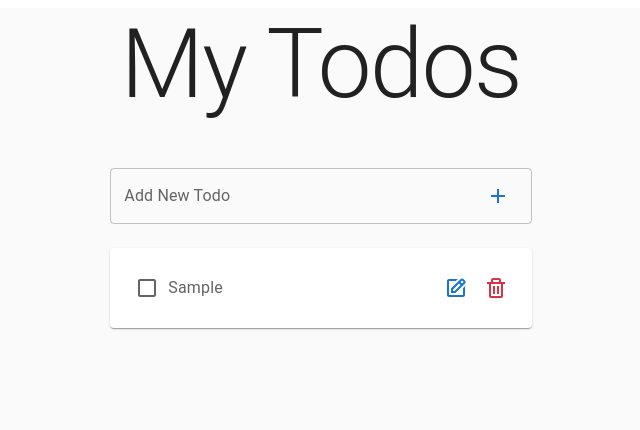
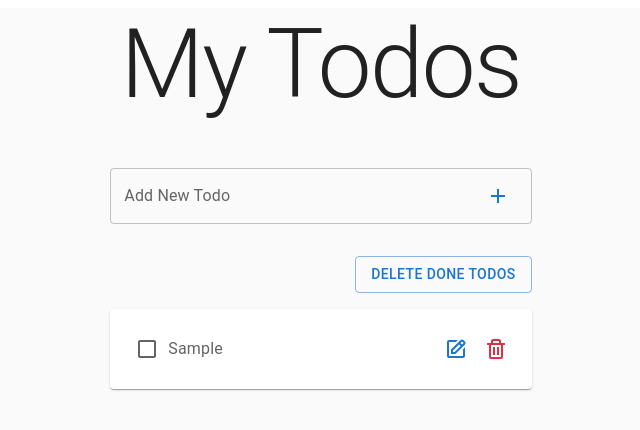
Before and after one commit to johnsonsg/React-Todo-List, a React app: page / in a window 1280 px wide. Both pictures are taken after typing "Sample" into the empty fields and a click on the button 816 px from the left and 196 px from the top of the page. Shown: the top 430 px of the page, without its empty margins (319-959 px from the left). Built offline with nearby package versions, Linux system fonts and the light colour scheme.

Commit message:
added bulk delete button

```diff
--- a/src/TodoApp.js
+++ b/src/TodoApp.js
@@ -15,8 +15,14 @@ function TodoApp() {
   //  *** Moved to hook 'useLocalStorageState *** //
   // const initialTodos = JSON.parse(window.localStorage.getItem('todos') || [])
   const initialTodos = []
-  const { todos, addTodo, removeTodo, toggleTodo, editTodo } =
-    useTodoState(initialTodos)
+  const {
+    todos,
+    addTodo,
+    removeTodo,
+    toggleTodo,
+    editTodo,
+    removeAllDoneTodos
+  } = useTodoState(initialTodos)
 
   //  *** Moved to hook 'useLocalStorageState *** //
   // useEffect(() => {
@@ -49,6 +55,7 @@ function TodoApp() {
             removeTodo={removeTodo}
             toggleTodo={toggleTodo}
             editTodo={editTodo}
+            removeAllDoneTodos={removeAllDoneTodos}
           />
         </Grid>
       </Grid>
--- a/src/TodoForm.js
+++ b/src/TodoForm.js
@@ -3,7 +3,6 @@ import { Box, TextField, IconButton } from '@mui/material'
 import useInputState from './hooks/useInputState'
 import AddIcon from '@mui/icons-material/Add'
 import { BiPlus } from 'react-icons/bi'
-
 
 function TodoForm({ addTodo }) {
   const [value, handleChange, reset] = useInputState('')
--- a/src/TodoList.js
+++ b/src/TodoList.js
@@ -1,10 +1,31 @@
 import React from 'react'
-import { Paper, List, Divider } from '@mui/material'
+import { Box, Paper, List, Button, Divider } from '@mui/material'
 import Todo from './Todo'
 
-function TodoList({ todos, removeTodo, toggleTodo, editTodo }) {
+function TodoList({
+  todos,
+  removeTodo,
+  toggleTodo,
+  editTodo,
+  removeAllDoneTodos,
+  completed
+}) {
   if (todos.length)
     return (
+      <>
+        <Box
+          sx={{
+            display: 'flex',
+            justifyContent: 'flex-end',
+            py: 1,
+            my: 1
+          }}
+        >
+          <Button variant='outlined' type='button' onClick={removeAllDoneTodos}>
+            Delete done Todos
+          </Button>
+        </Box>
+
         <Paper>
           <List>
             {todos.map((todo, i) => (
@@ -24,6 +45,7 @@ function TodoList({ todos, removeTodo, toggleTodo, editTodo }) {
             ))}
           </List>
         </Paper>
+      </>
     )
   return null
 }
--- a/src/hooks/useTodoState.js
+++ b/src/hooks/useTodoState.js
@@ -8,8 +8,10 @@ export default initialTodos => {
    *  instead of using {useState}, we can use our custom Hook 'useLocalStorage'
    *  A custom hook inside another custom hook.
    *  Make sure you pass in a key "key" to initialize it
-   *  So, we want it to be stored under the "key" of "todos"
+   *  so, we want it to be stored under the key of 'todos'
+   * @params for useLocalStorageState (key, value) = ('todos', initiaTodos)
    */
+
   const [todos, setTodos] = useLocalStorageState('todos', initialTodos)
 
   return {
@@ -34,6 +36,10 @@ export default initialTodos => {
         todo.id === todoId ? { ...todo, task: newTask } : todo
       )
       setTodos(updatedTodos)
+    },
+    removeAllDoneTodos: () => {
+      const filteredItems = todos.filter(todo => todo.completed === false)
+      setTodos(filteredItems)
     }
   }
 }
```
Also changed, not shown: src/Todo.js (+11 -2 lines). Lines whose indentation alone changed are shown as unchanged.
